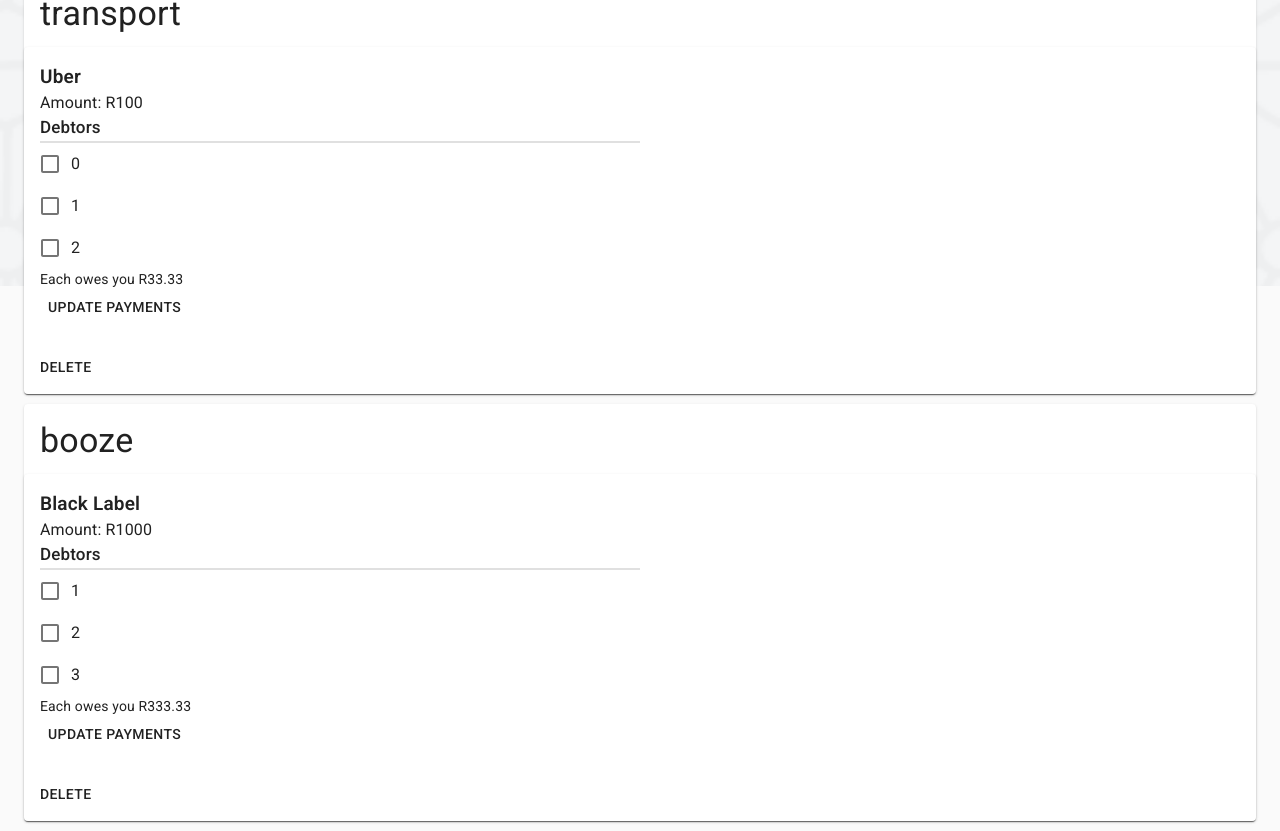
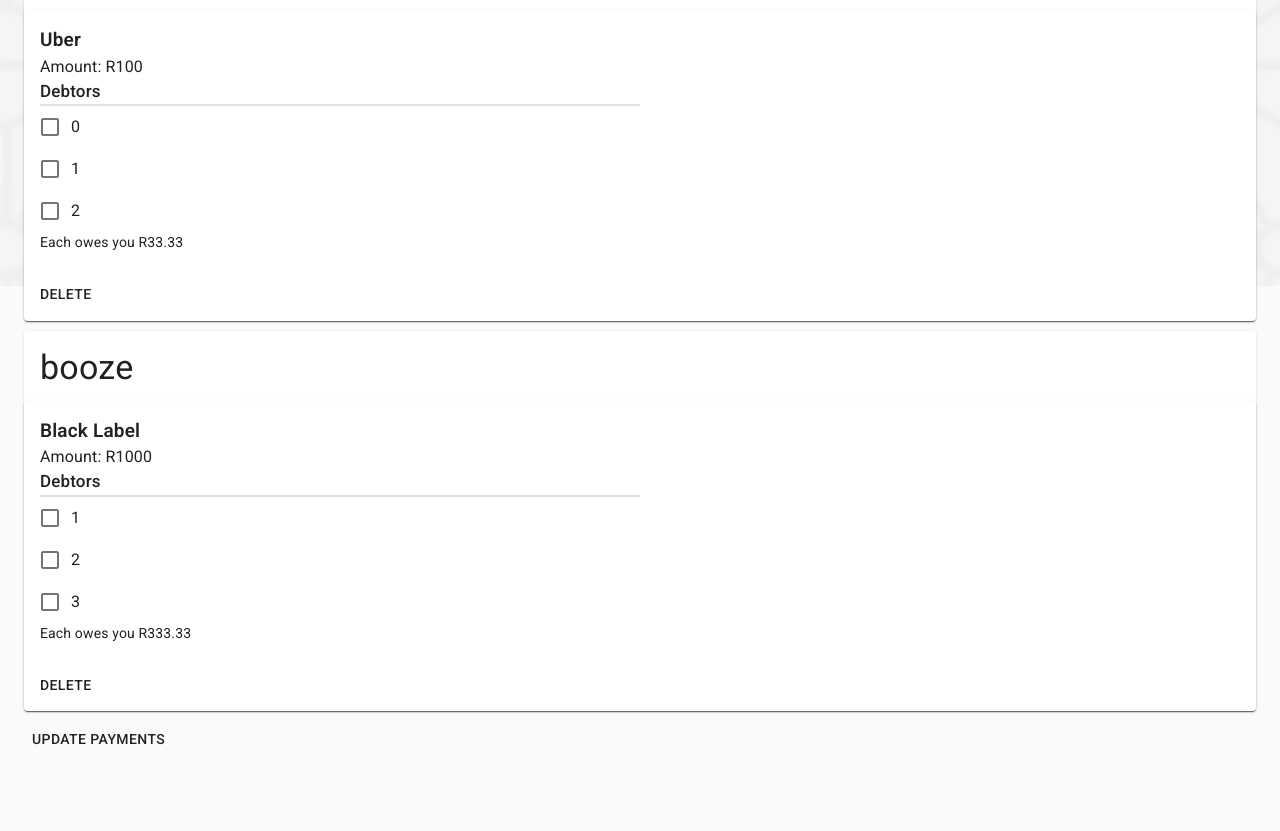
Before and after one commit to lala-shiburi/digssplit, a React (Create React App) app in the folder frontend/digssplit/: page /expenses in a window 1280 px wide. Shown: the part 514-1345 px from the top of the page. After the commit the page ends 1272 px from the top, so only its background shows below. Built offline with nearby package versions, Linux system fonts and the light colour scheme.

Commit message:
Adds deleting user who have paid by checking check boxes

```diff
--- a/frontend/digssplit/src/Digssplit.jsx
+++ b/frontend/digssplit/src/Digssplit.jsx
@@ -24,26 +24,25 @@
 				name: 'Electricity',
 				category: 'utilities',
 				amount: 2000,
-				membersOwing: [1,2,3],
+				membersOwing: [1, 2, 3],
 				ownerId: '12'
 			},
 			{
 				name: 'Uber',
 				category: 'transport',
 				amount: 100,
-				membersOwing: [0,1,2],
+				membersOwing: [0, 1, 2],
 				ownerId: '12'
 			},
 			{
 				name: 'Black Label',
 				category: 'booze',
 				amount: 1000,
-				membersOwing: [1,2,3],
+				membersOwing: [1, 2, 3],
 				ownerId: '12'
 			}
 		],
-		payed:[]
-
+		payed: []
 	};
 
 	toggleDrawer = open => event => {
@@ -68,42 +67,68 @@
 		this.setState({ joiningDigs: input });
 	};
 
-	handleCheckBox= e => {
-		// const { checkboxes, checkbox } = this.state;
-		// // checkboxes[index] = !checkboxes[index];
-		// function isUserId(element) {
-		// 	return Object.keys(element) == 1;
-		// }
-		// let index = checkbox.findIndex(isUserId);
-		// checkbox[index][userId] = !checkbox[index][userId];
-		// console.log(index,checkbox);
-		//  this.setState({
-		// 	checkbox
-		// 	});
-		console.log('you clicked something there chief',e.target.value)
-		const{payed}=this.state;
-		let userId= e.target.value;
-		// var array1 = [1,2,3,4,5,6,7,8,9],
-    	// array2 = [1,2,3,4,5,6,7,8,9,10],
-    	// result = [];
+	handleCheckBox = e => {
 
-		// result = array2.filter(function(item){
-  		// 	if ( array1.indexOf(item) !== -1 ) return item;
-		// });
-		let index=payed.indexOf(userId);
-		if( index !== -1){
-			payed.splice(index,1)
-		}else{
-			payed.push(userId)
+		console.log('you clicked something there chief', e.target.checked);
+		const { payed } = this.state;
+		let userId = e.target.value;
+		let index = payed.indexOf(userId);
+		if (index !== -1) {
+			payed.splice(index, 1);
+		} else {
+			payed.push(userId);
 		}
 
-		this.setState({payed})
+		this.setState({ payed });
 
 		console.log(payed);
-		// console.log(index);
-		// this.setState({
-		// 	checkboxes
-		// });
+
+	};
+
+	updatePayments = () => {
+		const { expenses, payed } = this.state;
+		//let index = payed.indexOf(',');
+		//let newArray=item.splice()
+		let payedExpenses = payed.map(payer => {
+			let expense = payer.split(',');
+			return expense[1];
+		});
+
+		let expensePayer = payed.map(payer => {
+			let expense = payer.split(',');
+			return expense[0];
+		});
+		let filteredExpense = expenses.filter(expense => {
+			return payedExpenses.indexOf(expense.name) !== -1;
+		});
+		let indexes = [];
+		expenses.map((filtered, index) => {
+			filteredExpense.map(fil => {
+				if (fil.name == filtered.name) {
+					indexes.push(index);
+				}
+				return fil.name;
+			});
+		});
+
+		expensePayer.map(payer => {
+			indexes.map((indexes, index) => {
+				console.log(expenses[indexes].membersOwing.indexOf(parseInt(payer)));
+				expenses[indexes].membersOwing.splice(
+					expenses[indexes].membersOwing.indexOf(parseInt(payer)),
+					1
+				);
+			});
+		});
+
+		this.setState({expenses,payed:[]});
+		console.log(filteredExpense, indexes, expenses, expensePayer);
+		payedExpenses = [];
+		expensePayer = [];
+		filteredExpense = [];
+		indexes = [];
+
+		console.log(filteredExpense, indexes, expenses, expensePayer);
 	};
 
 	render() {
@@ -165,6 +190,7 @@
 										expenses={this.state.expenses}
 										checkbox={this.state.checkbox}
 										handleCheckBox={this.handleCheckBox}
+										updatePayments={this.updatePayments}
 									/>
 								)}
 							/>
--- a/frontend/digssplit/src/components/Drawer.jsx
+++ b/frontend/digssplit/src/components/Drawer.jsx
@@ -7,7 +7,6 @@
 import ListItemIcon from '@material-ui/core/ListItemIcon';
 import ListItemText from '@material-ui/core/ListItemText';
 import { Add, PersonAdd, RemoveRedEye } from '@material-ui/icons';
-import MailIcon from '@material-ui/icons/Mail';
 
 import CustomButton from './Button'
 
--- a/frontend/digssplit/src/components/ExpenseCategory.jsx
+++ b/frontend/digssplit/src/components/ExpenseCategory.jsx
@@ -12,21 +12,30 @@
 };
 
 export default function ExpenseCategory(props) {
-
-	const { categories, expenses, checkbox, handleCheckBox } = props;
+	const {
+		categories,
+		expenses,
+		checkbox,
+		handleCheckBox,
+		updatePayments
+	} = props;
 	return (
 		<React.Fragment>
-			{categories.map(category => (
-				<Grid container style={styles.category}>
+			{categories.map((category,index) => (
+				<Grid container style={styles.category} key={index}>
 					<Grid item xs={12}>
 						<Paper>
 							<Typography style={styles.heading} variant="h4" gutterBottom>
 								{category}
 							</Typography>
-							<ExpenseItem checkbox={checkbox}  handleCheckBox={handleCheckBox} category={category} expenses={expenses} />
-
-
-                        </Paper>
+							<ExpenseItem
+								checkbox={checkbox}
+								updatePayments={updatePayments}
+								handleCheckBox={handleCheckBox}
+								category={category}
+								expenses={expenses}
+							/>
+						</Paper>
 					</Grid>
 				</Grid>
 			))}
--- a/frontend/digssplit/src/components/ExpenseItem.jsx
+++ b/frontend/digssplit/src/components/ExpenseItem.jsx
@@ -27,7 +27,7 @@
 };
 
 export default function ExpenseItem(props) {
-	const { category, expenses,handleCheckBox } = props;
+	const { category, expenses, handleCheckBox } = props;
 	const filtered = (category, expenses) => {
 		let filtered = expenses.filter(expense => expense.category === category);
 		return filtered;
@@ -35,8 +35,8 @@
 
 	return (
 		<React.Fragment>
-			{filtered(category, expenses).map(items => (
-				<Card>
+			{filtered(category, expenses).map((items,index) => (
+				<Card key={index}>
 					<CardContent>
 						<Typography varient="h5" style={styles.expenseName}>
 							{items.name}
@@ -47,7 +47,7 @@
 						</Typography>
 						<Divider style={styles.divider} varient="middle" />
 						{items.membersOwing.map((member, index) => (
-							<React.Fragment>
+							<React.Fragment key={index}>
 								<CheckBox
 									member={member}
 									item={items.name}
@@ -61,7 +61,7 @@
 							{Math.round((items.amount / items.membersOwing.length) * 100) /
 								100}
 						</Grid>
-						<Grid item><Button>Update payments</Button></Grid>
+
 					</CardContent>
 					<CardActions>
 						<Button>Delete</Button>
--- a/frontend/digssplit/src/pages/Expenses.jsx
+++ b/frontend/digssplit/src/pages/Expenses.jsx
@@ -1,16 +1,31 @@
 import React from 'react';
-import {Grid} from '@material-ui/core';
+import { Grid,Button } from '@material-ui/core';
 import 'typeface-roboto';
 
-import ExpenseCategory from './../components/ExpenseCategory'
+import ExpenseCategory from './../components/ExpenseCategory';
 
 export default function Expenses(props) {
-	const { categories, expenses,checkbox,handleCheckBox } = props;
+	const {
+		categories,
+		expenses,
+		checkbox,
+		handleCheckBox,
+		updatePayments
+	} = props;
 	return (
 		<React.Fragment>
 			<Grid container>
-                <ExpenseCategory checkbox={checkbox}  handleCheckBox={handleCheckBox}  categories={categories} expenses={expenses} />
-            </Grid>
+				<ExpenseCategory
+					checkbox={checkbox}
+					updatePayments={updatePayments}
+					handleCheckBox={handleCheckBox}
+					categories={categories}
+					expenses={expenses}
+				/>
+				<Grid item>
+					<Button onClick={updatePayments}>Update payments</Button>
+				</Grid>
+			</Grid>
 		</React.Fragment>
 	);
 }
--- a/frontend/digssplit/src/pages/TemplatePage.jsx
+++ b/frontend/digssplit/src/pages/TemplatePage.jsx
@@ -1,11 +1,9 @@
-import React, { Component } from 'react';
+import React from 'react';
 import CssBaseline from '@material-ui/core/CssBaseline';
 import Container from '@material-ui/core/Container';
 import { makeStyles } from '@material-ui/core/styles';
 import AppBar from '@material-ui/core/AppBar';
 import Toolbar from '@material-ui/core/Toolbar';
-import Typography from '@material-ui/core/Typography';
-import Button from '@material-ui/core/Button';
 import IconButton from '@material-ui/core/IconButton';
 import MenuIcon from '@material-ui/icons/Menu';
 
```
Also changed, not shown: frontend/digssplit/src/components/Textfield.jsx (+2 -11 lines).
